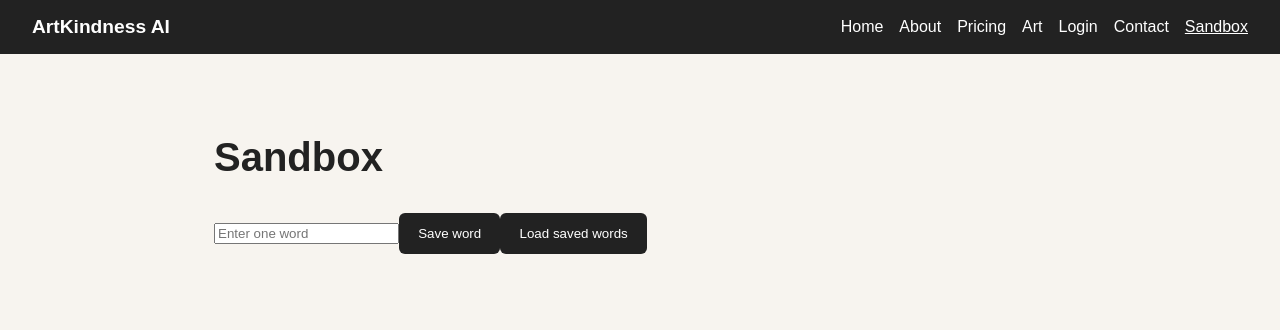
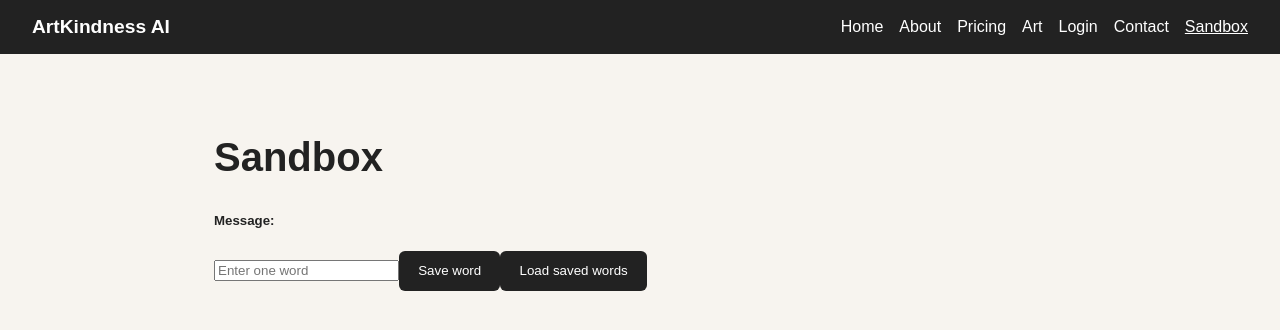
Before and after one commit to davideliason/artkindness, a React app in the folder frontend/: page /sandbox in a window 1280 px wide. Shown: the top 330 px of the page. Built offline with nearby package versions, Linux system fonts and the light colour scheme; the HTML template or start-up script is replaced by a standard one.

Commit message:
add screen to check that the added word so to speak is not a null value

```diff
--- a/frontend/src/pages/Sandbox.jsx
+++ b/frontend/src/pages/Sandbox.jsx
@@ -4,10 +4,16 @@ export default function Sandbox() {
   const [word, setWord] = useState("");
   const [savedKey, setSavedKey] = useState("");
   const [words, setWords] = useState([]);
+  const [message,setMessage] = useState("");
 
 
 
     async function saveWord() {
+
+      if (word.trim() === "") {
+        setMessage("Please enter a word");
+        return;
+        }
       try {
         const response = await fetch(
           "https://r7wij4blkl.execute-api.us-west-2.amazonaws.com/words",
@@ -54,6 +60,7 @@ export default function Sandbox() {
   return (
     <section>
       <h1>Sandbox</h1>
+      <h5>Message: {message}</h5>
 
       <input
         value={word}
```
